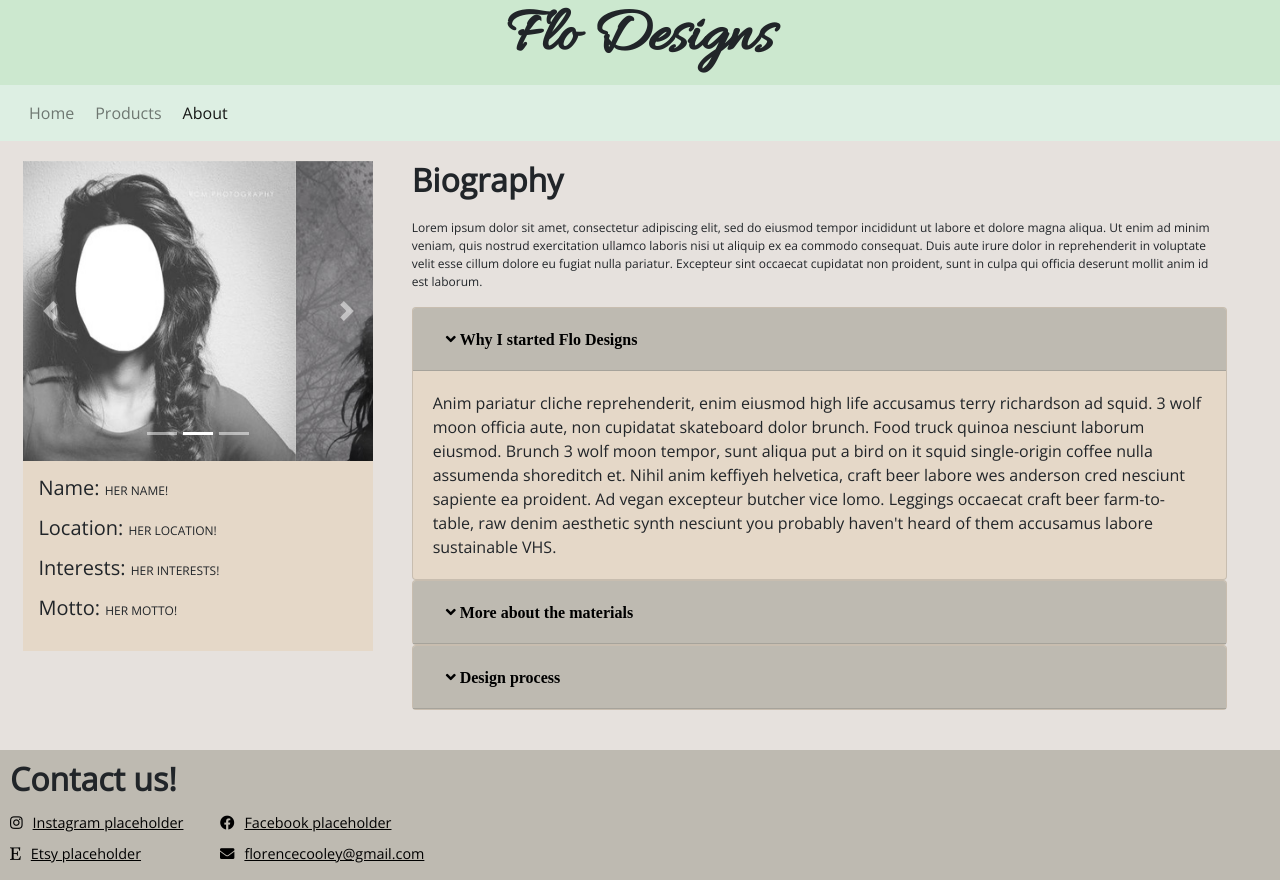
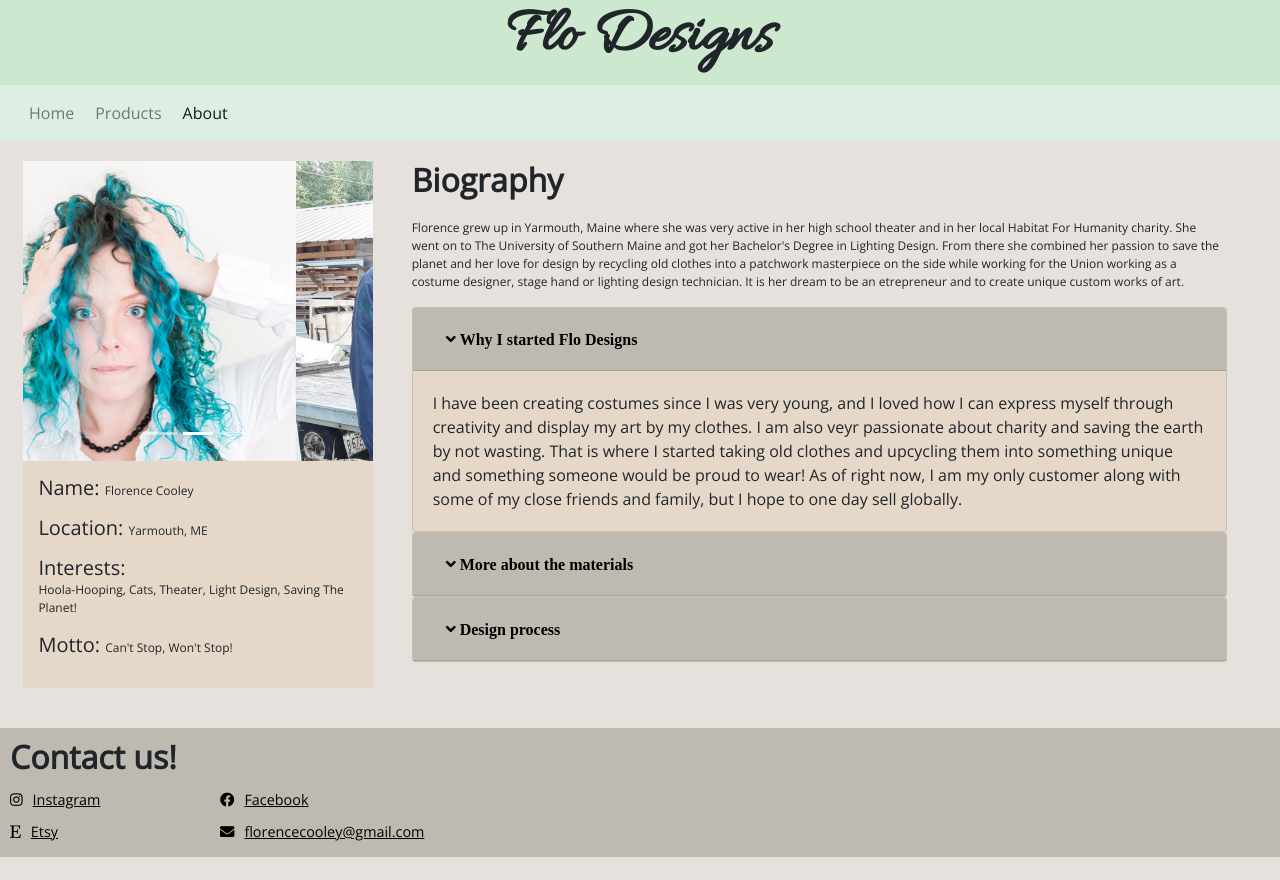
Before and after one commit to CherWow/comp126, a plain HTML site: page about.html in a window 1280 px wide. After the commit the page ends 857 px from the top, so only its background shows below. Drawn offline with nearby package versions, Linux system fonts and the light colour scheme.

Commit message:
About Me

```diff
--- a/about.html
+++ b/about.html
@@ -62,13 +62,10 @@
           </ol>
           <div class="carousel-inner">
             <div class="carousel-item active">
-              <img class="d-block w-100" src="about_imgs/img1.jpg" alt="First slide">
+              <img class="d-block w-100" src="about_imgs/florence.jpg" alt="First slide">
             </div>
             <div class="carousel-item">
-              <img class="d-block w-100" src="about_imgs/img2.jpg" alt="Second slide">
-            </div>
-            <div class="carousel-item">
-              <img class="d-block w-100" src="about_imgs/img3.jpg" alt="Third slide">
+              <img class="d-block w-100" src="about_imgs/flo_jose.jpg" alt="Second slide">
             </div>
           </div>
           <a class="carousel-control-prev" href="#carouselExampleIndicators" role="button" data-slide="prev">
@@ -83,19 +80,19 @@
         <div class="bio-card-info">
           <div class="bio-card-line">
             <h5 class="bio-card-label">Name: </h5>
-            <p>HER NAME!</p>
+            <p>Florence Cooley</p>
           </div>
           <div class="bio-card-line">
             <h5 class="bio-card-label">Location: </h5>
-            <p>HER LOCATION!</p>
+            <p>Yarmouth, ME</p>
           </div>
           <div class="bio-card-line">
             <h5 class="bio-card-label">Interests: </h5>
-            <p>HER INTERESTS!</p>
+            <p>Hoola-Hooping, Cats, Theater, Light Design, Saving The Planet!</p>
           </div>
           <div class="bio-card-line">
             <h5 class="bio-card-label">Motto: </h5>
-            <p>HER MOTTO!</p>
+            <p>Can't Stop, Won't Stop!</p>
           </div>
         </div>
 
@@ -104,11 +101,12 @@
         <div>
           <h1 id="bio-title">Biography</h1>
           <p id="bio-paragraph">
-            Lorem ipsum dolor sit amet, consectetur adipiscing elit, sed do eiusmod tempor incididunt ut labore et
-            dolore magna aliqua. Ut enim ad minim veniam, quis nostrud exercitation ullamco laboris nisi ut aliquip ex
-            ea commodo consequat. Duis aute irure dolor in reprehenderit in voluptate velit esse cillum dolore eu fugiat
-            nulla pariatur. Excepteur sint occaecat cupidatat non proident, sunt in culpa qui officia deserunt mollit
-            anim id est laborum.
+            Florence grew up in Yarmouth, Maine where she was very active in her high school theater and in her local Habitat For Humanity charity.
+            She went on to The University of Southern Maine and got her Bachelor's Degree in Lighting Design. From there she combined her passion to save the planet and
+            her love for design by recycling old clothes into a patchwork masterpiece on the side while working for the Union working as a costume designer, stage hand or lighting design technician.
+            It is her dream to be an etrepreneur and to create unique custom works of art.
+
+
           </p>
         </div>
         <div id="accordion">
@@ -124,12 +122,9 @@
 
             <div id="collapseOne" class="collapse show" aria-labelledby="headingOne" data-parent="#accordion">
               <div class="card-body">
-                Anim pariatur cliche reprehenderit, enim eiusmod high life accusamus terry richardson ad squid. 3 wolf
-                moon officia aute, non cupidatat skateboard dolor brunch. Food truck quinoa nesciunt laborum eiusmod.
-                Brunch 3 wolf moon tempor, sunt aliqua put a bird on it squid single-origin coffee nulla assumenda
-                shoreditch et. Nihil anim keffiyeh helvetica, craft beer labore wes anderson cred nesciunt sapiente ea
-                proident. Ad vegan excepteur butcher vice lomo. Leggings occaecat craft beer farm-to-table, raw denim
-                aesthetic synth nesciunt you probably haven't heard of them accusamus labore sustainable VHS.
+                I have been creating costumes since I was very young, and I loved how I can express myself through creativity and display my art by my clothes. I am also veyr passionate
+                about charity and saving the earth by not wasting. That is where I started taking old clothes and upcycling them into something unique and something
+                someone would be proud to wear! As of right now, I am my only customer along with some of my close friends and family, but I hope to one day sell globally.
               </div>
             </div>
           </div>
@@ -144,12 +139,8 @@
             </div>
             <div id="collapseTwo" class="collapse" aria-labelledby="headingTwo" data-parent="#accordion">
               <div class="card-body">
-                Anim pariatur cliche reprehenderit, enim eiusmod high life accusamus terry richardson ad squid. 3 wolf
-                moon officia aute, non cupidatat skateboard dolor brunch. Food truck quinoa nesciunt laborum eiusmod.
-                Brunch 3 wolf moon tempor, sunt aliqua put a bird on it squid single-origin coffee nulla assumenda
-                shoreditch et. Nihil anim keffiyeh helvetica, craft beer labore wes anderson cred nesciunt sapiente ea
-                proident. Ad vegan excepteur butcher vice lomo. Leggings occaecat craft beer farm-to-table, raw denim
-                aesthetic synth nesciunt you probably haven't heard of them accusamus labore sustainable VHS.
+                I will get my materials where ever I can! If it is free, all the better. A lot of people donate their clothes to me, other times
+                I will take the scraps of fabric that the gigs that I work would normally throw out, and sometimes I would by clothes buy the pound at GoodWill.
               </div>
             </div>
           </div>
@@ -164,12 +155,7 @@
             </div>
             <div id="collapseThree" class="collapse" aria-labelledby="headingThree" data-parent="#accordion">
               <div class="card-body">
-                Anim pariatur cliche reprehenderit, enim eiusmod high life accusamus terry richardson ad squid. 3 wolf
-                moon officia aute, non cupidatat skateboard dolor brunch. Food truck quinoa nesciunt laborum eiusmod.
-                Brunch 3 wolf moon tempor, sunt aliqua put a bird on it squid single-origin coffee nulla assumenda
-                shoreditch et. Nihil anim keffiyeh helvetica, craft beer labore wes anderson cred nesciunt sapiente ea
-                proident. Ad vegan excepteur butcher vice lomo. Leggings occaecat craft beer farm-to-table, raw denim
-                aesthetic synth nesciunt you probably haven't heard of them accusamus labore sustainable VHS.
+                For the most part, I generally only patchwork design. Which, is a very tedious but rewarding process. That way I can make almost anything out of the materials I have available to me.
               </div>
             </div>
           </div>
@@ -186,12 +172,12 @@
       <h1>Contact us!</h1>
       <div class="row no-gutters" id="nested">
         <div class="col-sm-12 col-md-2 footer-col">
-          <p><a href="#" class="contact-link"><i class="fab fa-instagram" target="_blank"></i>Instagram placeholder</a>
+          <p><a href="https://instagram.com/faerieflo?igshid=1iwzuo2gkssmx" class="contact-link"><i class="fab fa-instagram" target="_blank"></i>Instagram</a>
           </p>
-          <p><a href="#" class="contact-link"><i class="fab fa-etsy" target="_blank"></i>Etsy placeholder</a></p>
+          <p><a href="https://www.etsy.com/" class="contact-link"><i class="fab fa-etsy" target="_blank"></i>Etsy</a></p>
         </div>
         <div class="col-sm-12 col-md-2 footer-col">
-          <p><a href="#" class="contact-link"><i class="fab fa-facebook" target="_blank"></i>Facebook placeholder</a>
+          <p><a href="https://www.facebook.com/FloFaerie" class="contact-link"><i class="fab fa-facebook" target="_blank"></i>Facebook</a>
           </p>
           <p><a href="mailto: florencecooley@gmail.com" class="contact-link" target="_blank"><i
                 class="fas fa-envelope"></i>florencecooley@gmail.com</a></p>
```
